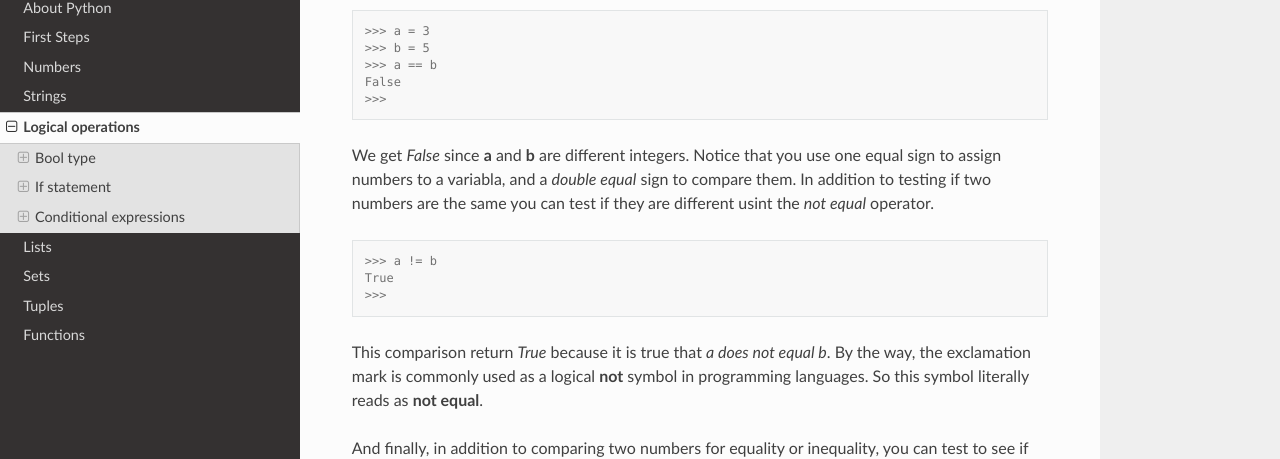
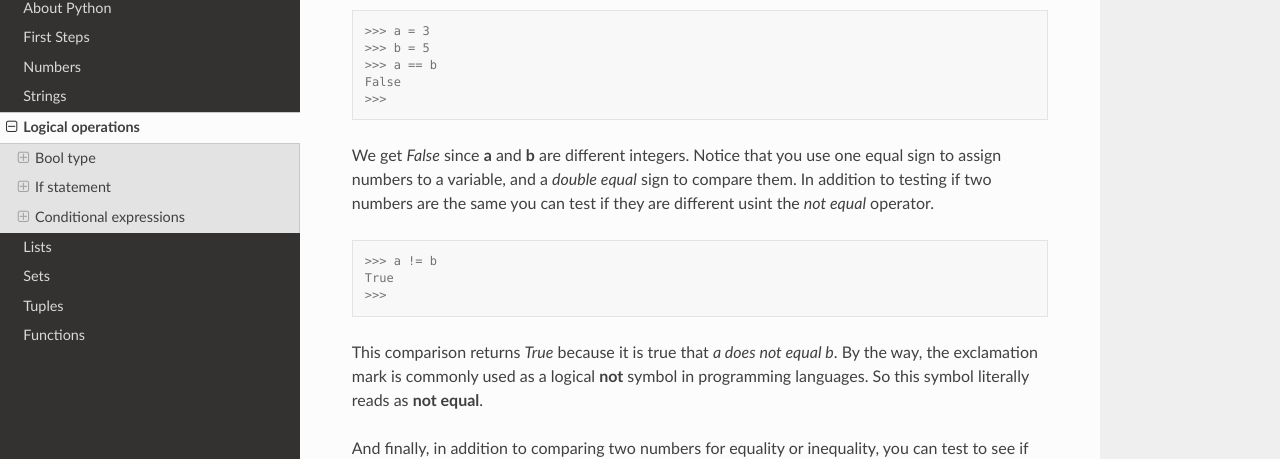
Before and after one commit to kopsha/python-1o1, a Sphinx documentation site: the page built from docs/logical.rst, in a window 1280 px wide and 900 px high, scrolled down 550 px. Shown: the part 112-571 px from the top of the window. Built offline with Sphinx 7.4.7 and the Read the Docs theme 2.0.0, drawn with Linux system fonts in a browser that asks for light colours.

Commit message:
corrections

```diff
--- a/docs/logical.rst
+++ b/docs/logical.rst
@@ -39,7 +39,7 @@ compare two numbers use the *double equals* (``==``) operator:
     >>>
 
 We get *False* since **a** and **b** are different integers. Notice that you use
-one equal sign to assign numbers to a variabla, and a *double equal* sign to
+one equal sign to assign numbers to a variable, and a *double equal* sign to
 compare them. In addition to testing if two numbers are the same you can test if
 they are different usint the *not equal* operator.
 
@@ -49,7 +49,7 @@ they are different usint the *not equal* operator.
     True
     >>>
 
-This comparison return *True* because it is true that *a does not equal b*. By
+This comparison returns *True* because it is true that *a does not equal b*. By
 the way, the exclamation mark is commonly used as a logical **not** symbol in
 programming languages. So this symbol literally reads as **not equal**.
 
```
